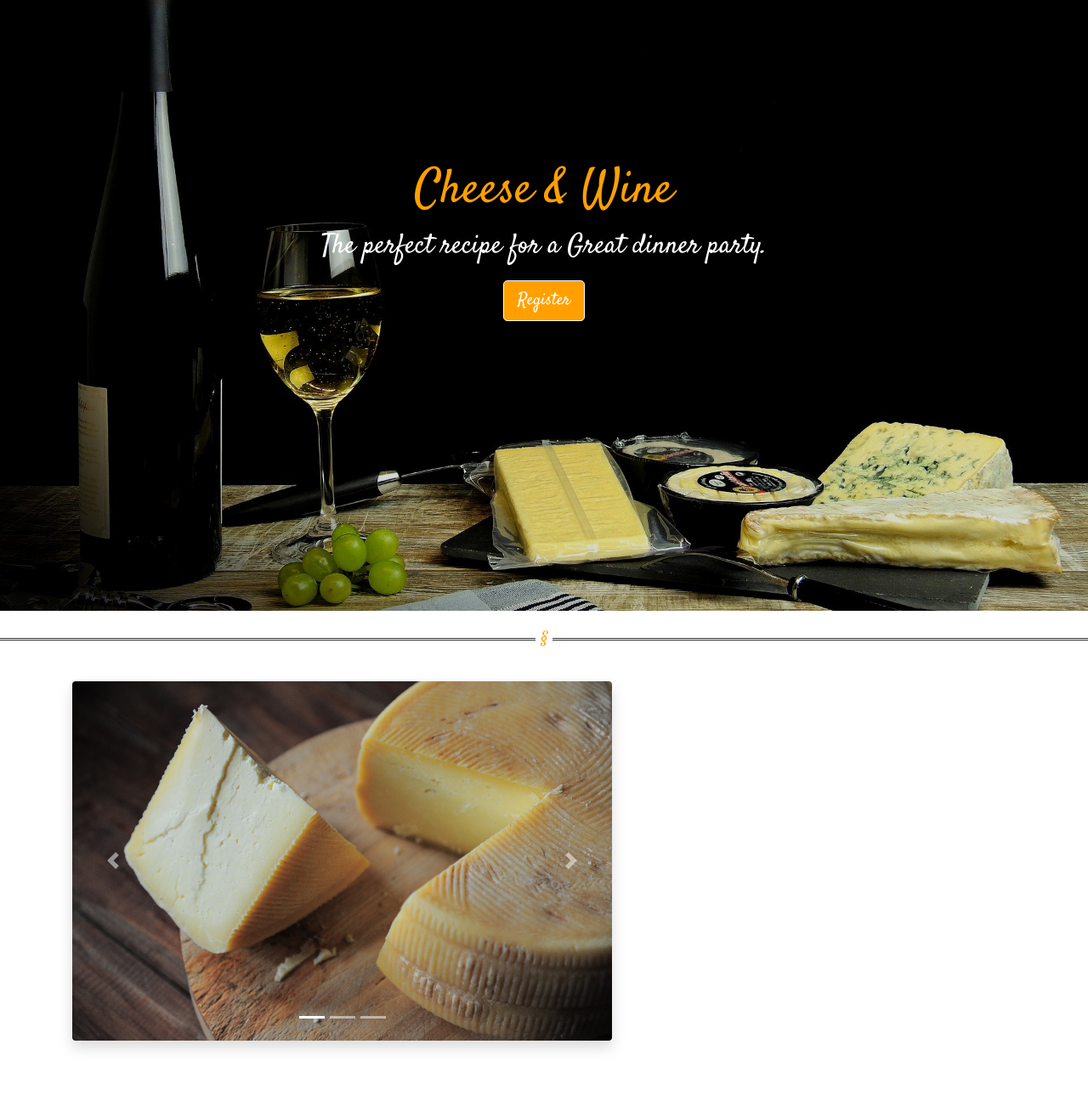
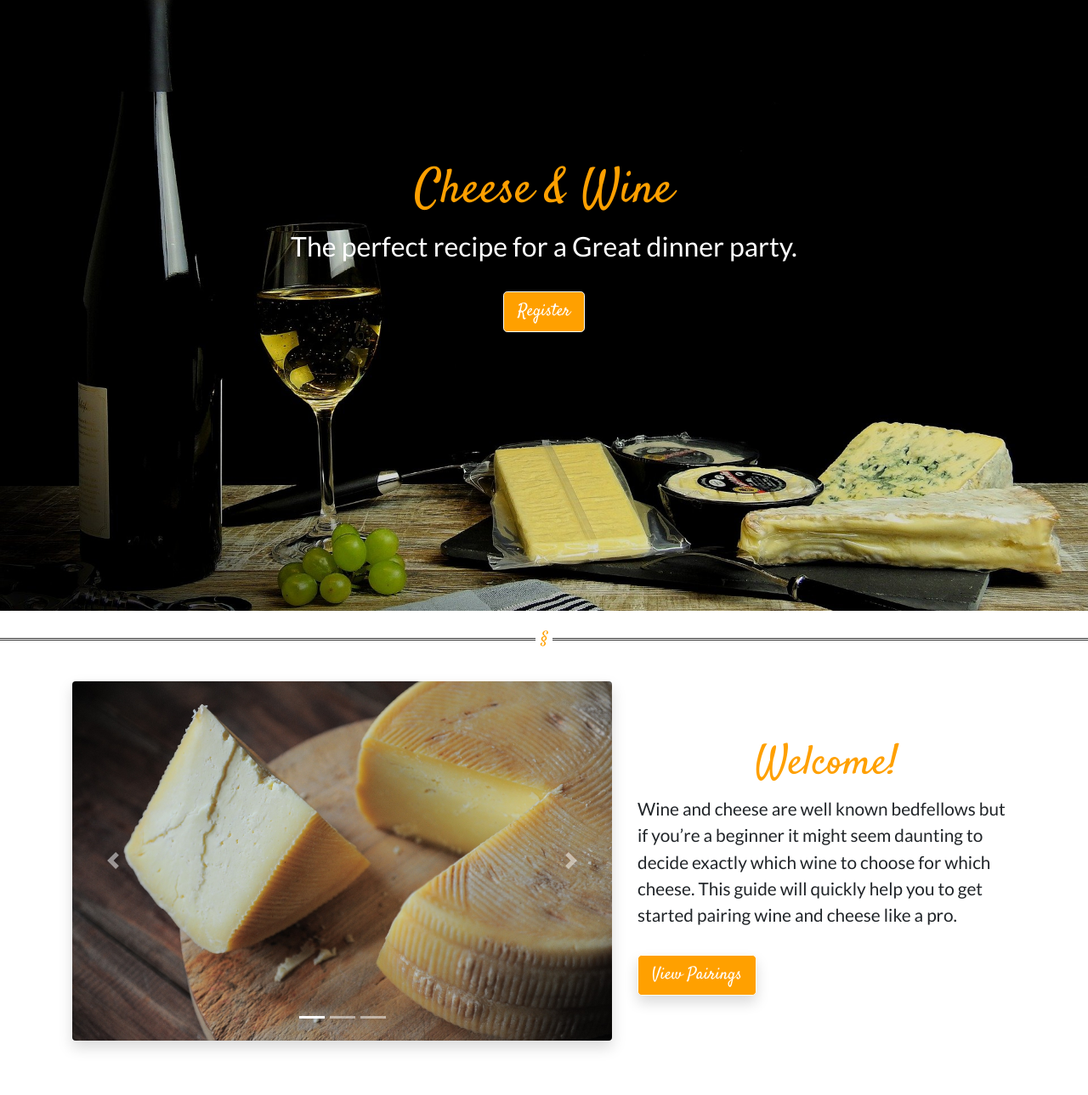
Before and after one commit to Code-Institute-Submissions/milestone-68, a Flask app: page / in a window 1280 px wide. Shown: the part 73-1362 px from the top of the page at 85% size. Run offline with Flask 2, Linux system fonts and the light colour scheme; data that the repository does not hold is empty; some libraries are stand-ins or nearby versions.

Commit message:
added about section to index.html

```diff
--- a/static/css/style.css
+++ b/static/css/style.css
@@ -8,8 +8,13 @@
     padding: 0px;
 }
 
-h1 {
+h1, h2 {
     color: #FFA000;
+}
+
+p {
+    font-size: 1.3rem;
+    font-family: Lato;
 }
 
 /**** NAV BAR ****/
@@ -148,3 +153,9 @@ hr.style-eight:after {
     padding: 0 0.25em;
     background: white;
 }
+
+/**** ABOUT INDEX ****/
+.text-center {
+    text-align: center!important;
+    font-size: 3rem;
+}
--- a/templates/index.html
+++ b/templates/index.html
@@ -43,6 +43,14 @@
                 </a>
             </div>
         </div>
+        <article class="col-lg-5">
+            <h2 class="text-center">Welcome!</h2>
+            <p>Wine and cheese are well known bedfellows but if you’re a beginner it might seem daunting to decide
+                exactly which wine to choose for which cheese. This guide will quickly help you to get started pairing
+                wine and cheese like a pro.</p>
+            <a class="btn btn-primary btn-lg shadow mt-3" href="#" role="button">View Pairings</a>
+        </article>
+    </section>
 
 
-        {% endblock %}
+    {% endblock %}
```
